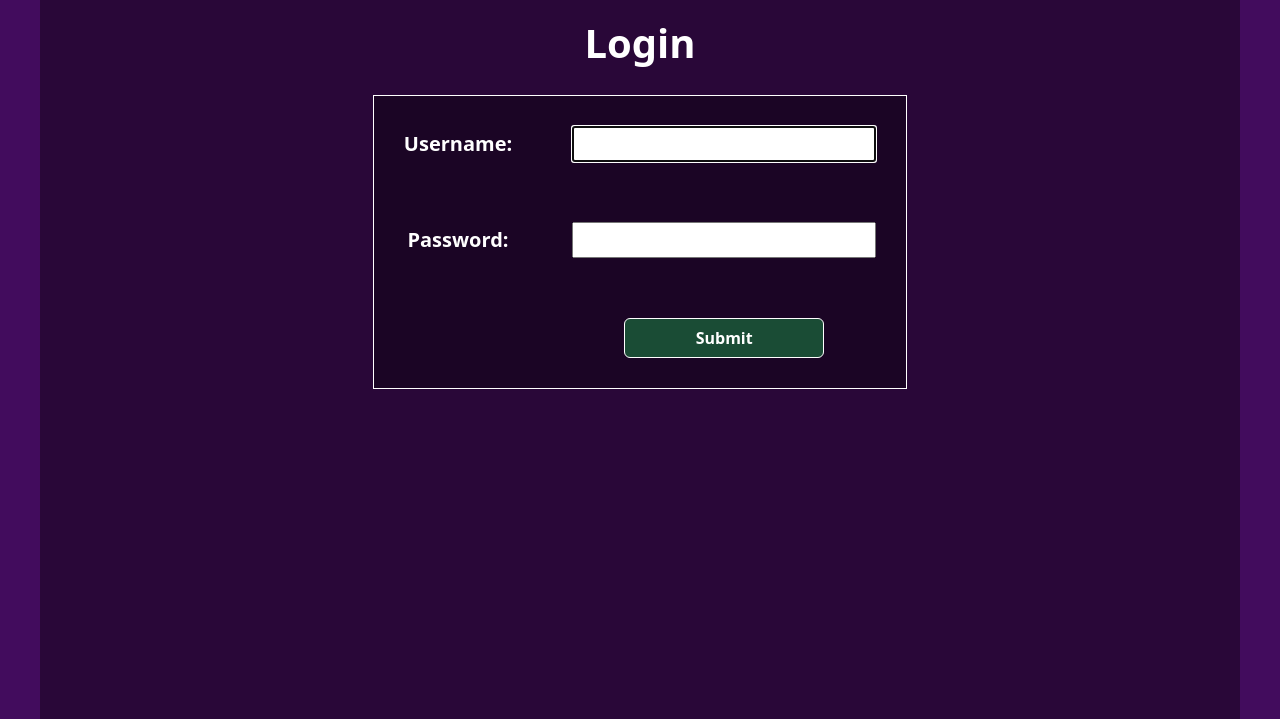
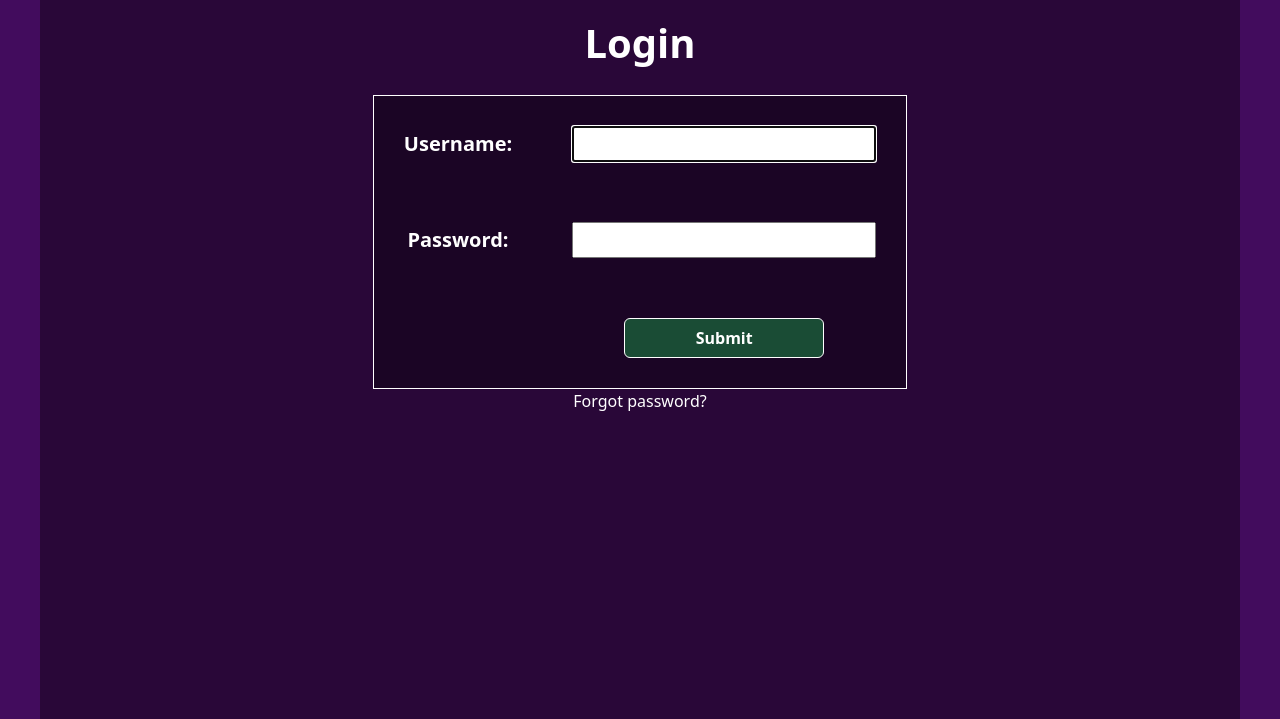
Before and after one commit to futurezayka/website_petitions_django, a Django app: page /users/login/ in a window 1280 px wide. Shown: the part 81-800 px from the top of the page. Run offline with Django 4.2, Linux system fonts and the light colour scheme.

```diff
--- a/mainapp/templates/registration/login.html
+++ b/mainapp/templates/registration/login.html
@@ -1,6 +1,6 @@
 {% extends 'mainapp/layout.html' %}
 {% block content %}
-    <div class = "features">
+    <div class="features">
         {% if messages %}
             <ul>
                 {% for message in messages %}
@@ -15,14 +15,19 @@
         {% endif %}
         <form style="margin: auto" method="post">
             {% csrf_token %}
-                <table style= "width: 30%" cellpadding="30">
+            <table style="width: 30%" cellpadding="30">
                 {{ form.as_table }}
                 <tr>
                     <td></td>
-                        <td><button style="width: 200px" type="submit" class = "btn btn-success">Submit</button></td>
+                    <td>
+                        <button style="width: 200px" type="submit" class="btn btn-success">Submit</button>
+                    </td>
                 </tr>
+
             </table>
         </form>
+        <a href='{% url 'password_reset' %}' style="text-decoration: none; color:white;">Forgot password?</a>
+
     </div>
 
 {% endblock %}
```
Also changed, not shown: db.sqlite3. Lines whose indentation alone changed are shown as unchanged.
